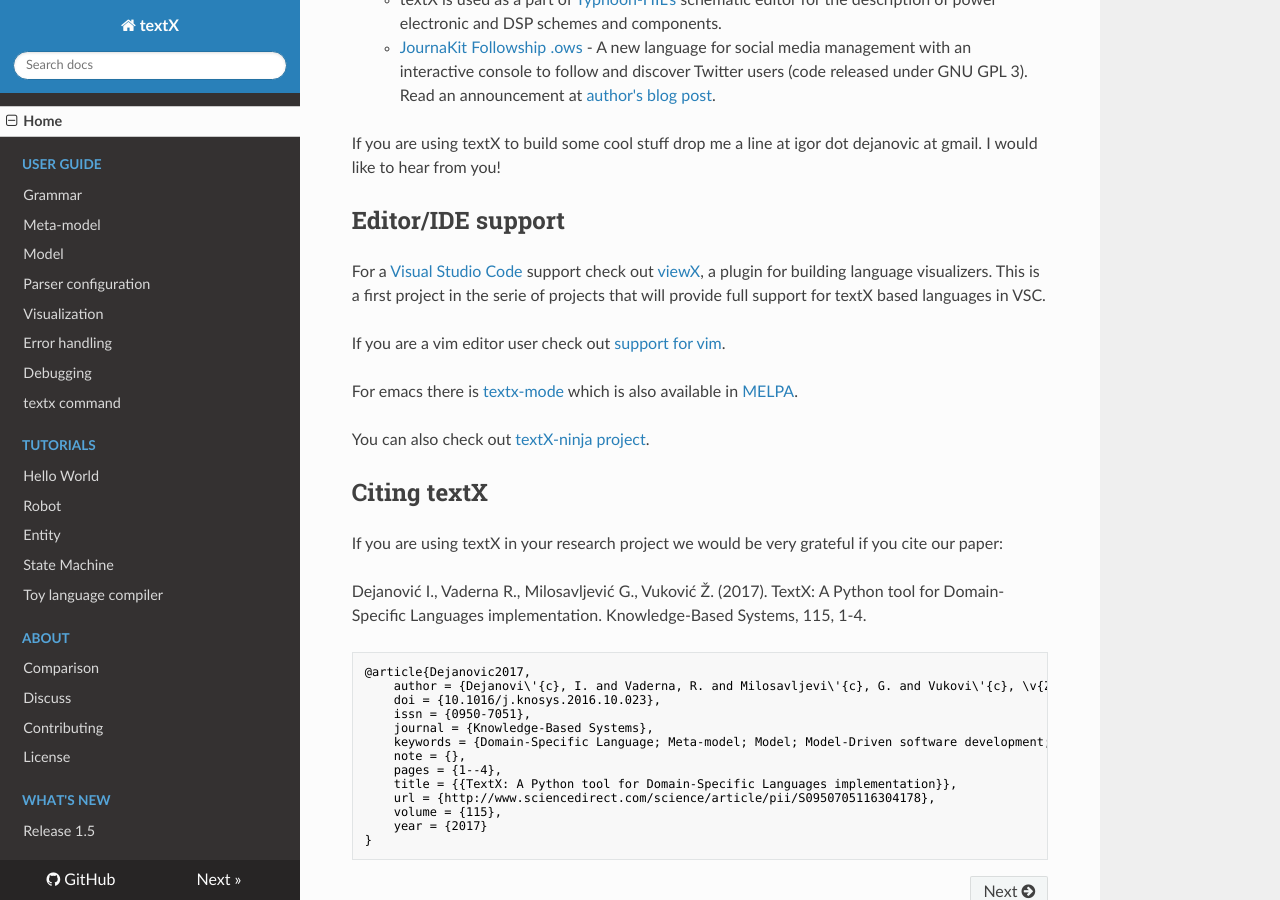
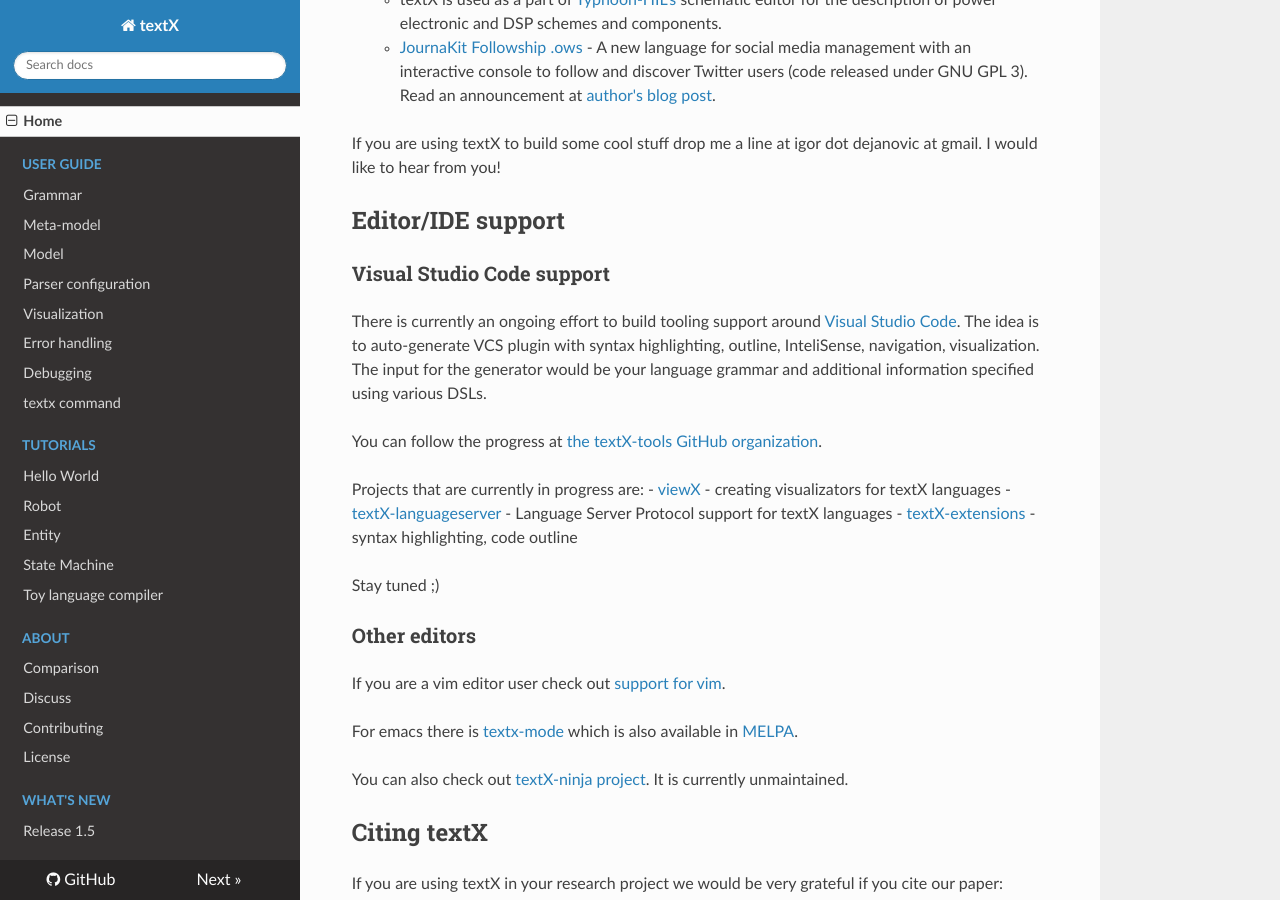
Before and after one commit to textX/textX, an MkDocs documentation site: the page built from docs/index.md, in a window 1280 px wide and 900 px high, scrolled down 3311 px. Built offline with MkDocs 1.6.1, drawn with Linux system fonts in a browser that asks for light colours; nearby versions of some CDN libraries; old or Windows-style settings are respelled for this version of MkDocs.

Commit message:
References to textX-tools projects.

```diff
--- a/docs/index.md
+++ b/docs/index.md
@@ -169,18 +169,39 @@
 
 ## Editor/IDE support
 
-For a [Visual Studio Code](https://code.visualstudio.com/) support check
-out [viewX](https://github.com/danielkupco/viewX-vscode), a plugin for building
-language visualizers. This is a first project in the serie of projects that will
-provide full support for textX based languages in VSC.
+### Visual Studio Code support
 
-If you are a vim editor user check out [support for vim](https://github.com/igordejanovic/textx.vim/).
+There is currently an ongoing effort to build tooling support
+around [Visual Studio Code](https://code.visualstudio.com/). The idea is to
+auto-generate VCS plugin with syntax highlighting, outline, InteliSense,
+navigation, visualization. The input for the generator would be your language
+grammar and additional information specified using various DSLs.
+
+You can follow the progress
+at [the textX-tools GitHub organization](https://github.com/textX-tools).
+
+Projects that are currently in progress are:
+- [viewX](https://github.com/danielkupco/viewX-vscode) - creating visualizators
+  for textX languages
+- [textX-languageserver](https://github.com/textX-tools/textX-languageserver) -
+  Language Server Protocol support for textX languages
+- [textX-extensions](https://github.com/textX-tools/textX-extensions) - syntax
+  highlighting, code outline
+
+Stay tuned ;)
+
+
+### Other editors
+
+If you are a vim editor user check
+out [support for vim](https://github.com/igordejanovic/textx.vim/).
 
 For emacs there is [textx-mode](https://github.com/novakboskov/textx-mode) which
 is also available in [MELPA](https://melpa.org/#/textx-mode).
 
-You can also check out [textX-ninja project](https://github.com/igordejanovic/textX-ninja).
-
+You can also check
+out [textX-ninja project](https://github.com/igordejanovic/textX-ninja). It is
+currently unmaintained.
 
 
 ## Citing textX
```
